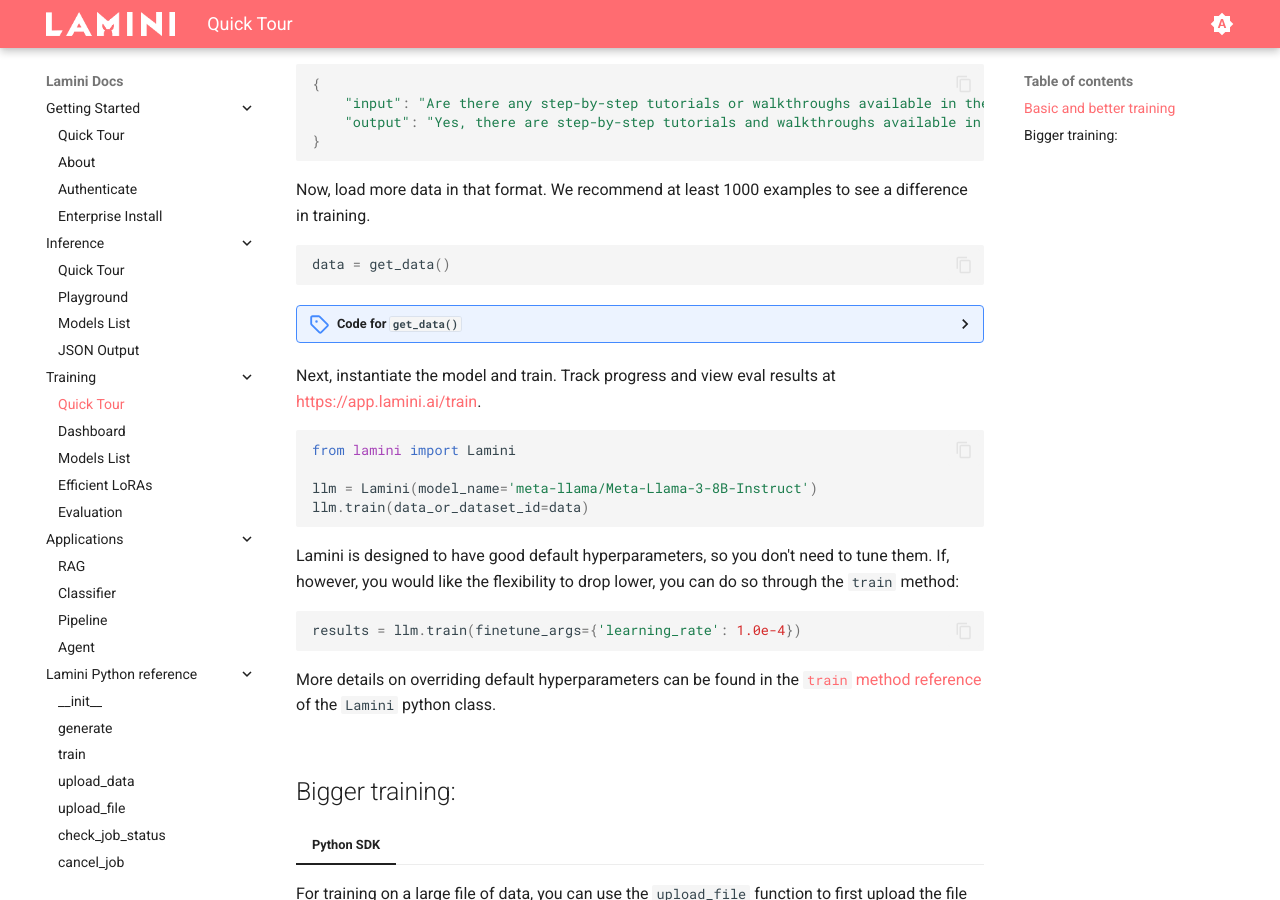
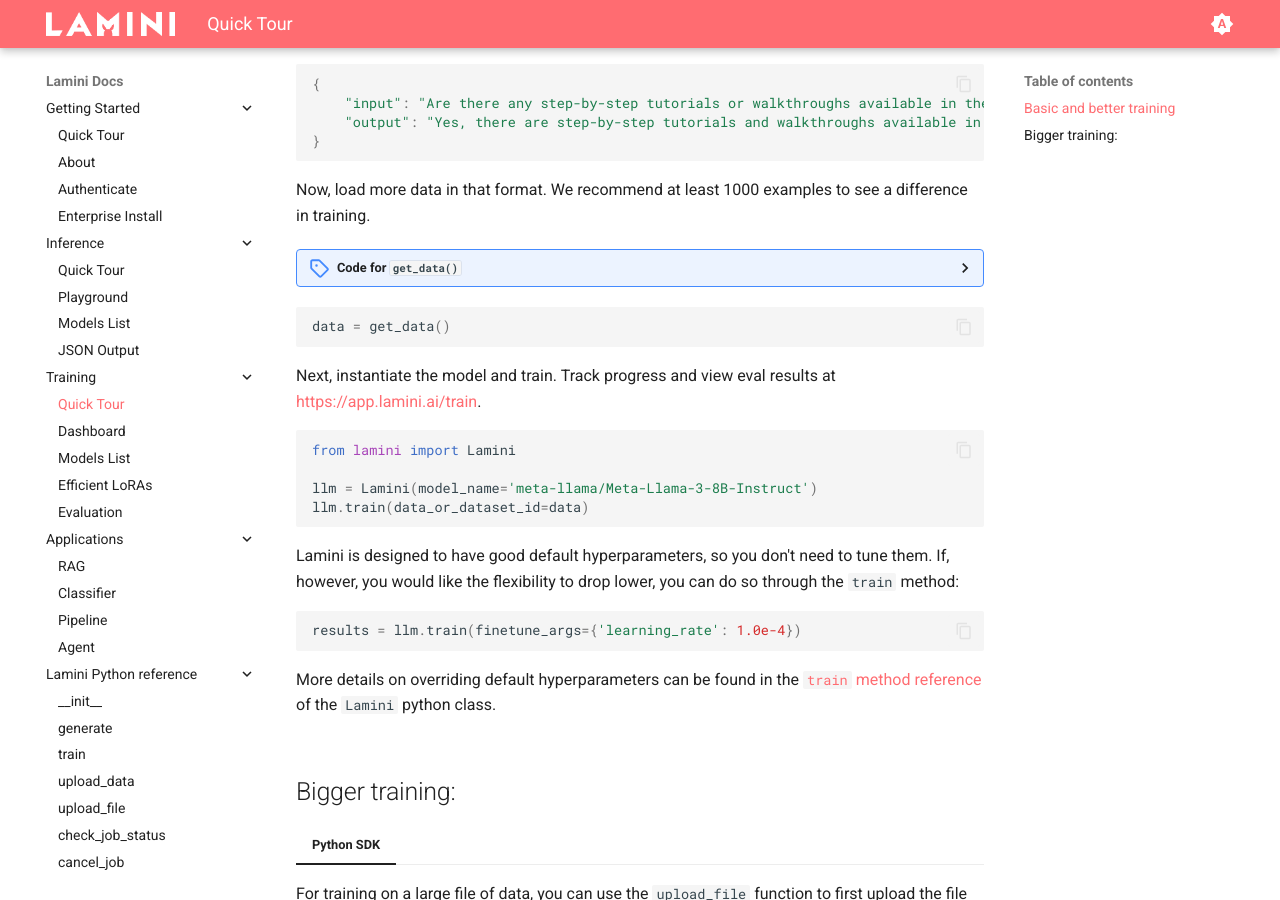
Before and after one commit to lamini-ai/lamini-ai.github.io, an MkDocs documentation site: the page built from docs/training/quick_tour.md, in a window 1280 px wide and 900 px high, scrolled down 650 px. Built offline with MkDocs 1.6.1 and Material for MkDocs 9.7.7, drawn with Linux system fonts in a browser that asks for light colours.

Commit message:
Reorder doc

````diff
--- a/docs/training/quick_tour.md
+++ b/docs/training/quick_tour.md
@@ -22,10 +22,6 @@
     ```
 
     Now, load more data in that format. We recommend at least 1000 examples to see a difference in training.
-
-    ```python
-    data = get_data()
-    ```
 
     <details>
     <summary>Code for <code>get_data()</code></summary>
@@ -78,6 +74,10 @@
     ```
 
     </details>
+
+    ```python
+    data = get_data()
+    ```
 
     Next, instantiate the model and train. Track progress and view eval results at [https://app.lamini.ai/train](https://app.lamini.ai/train).
 
````
